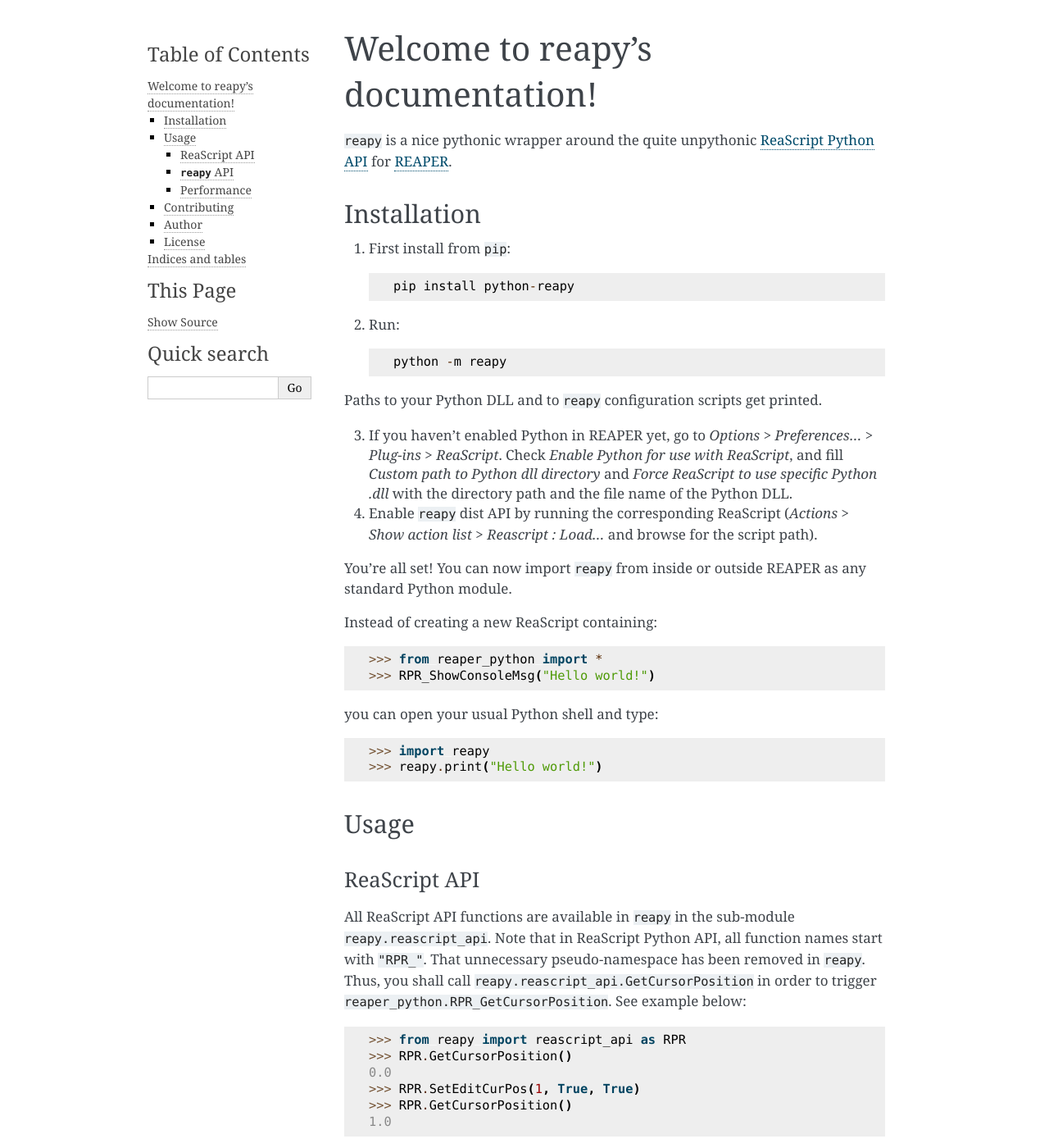
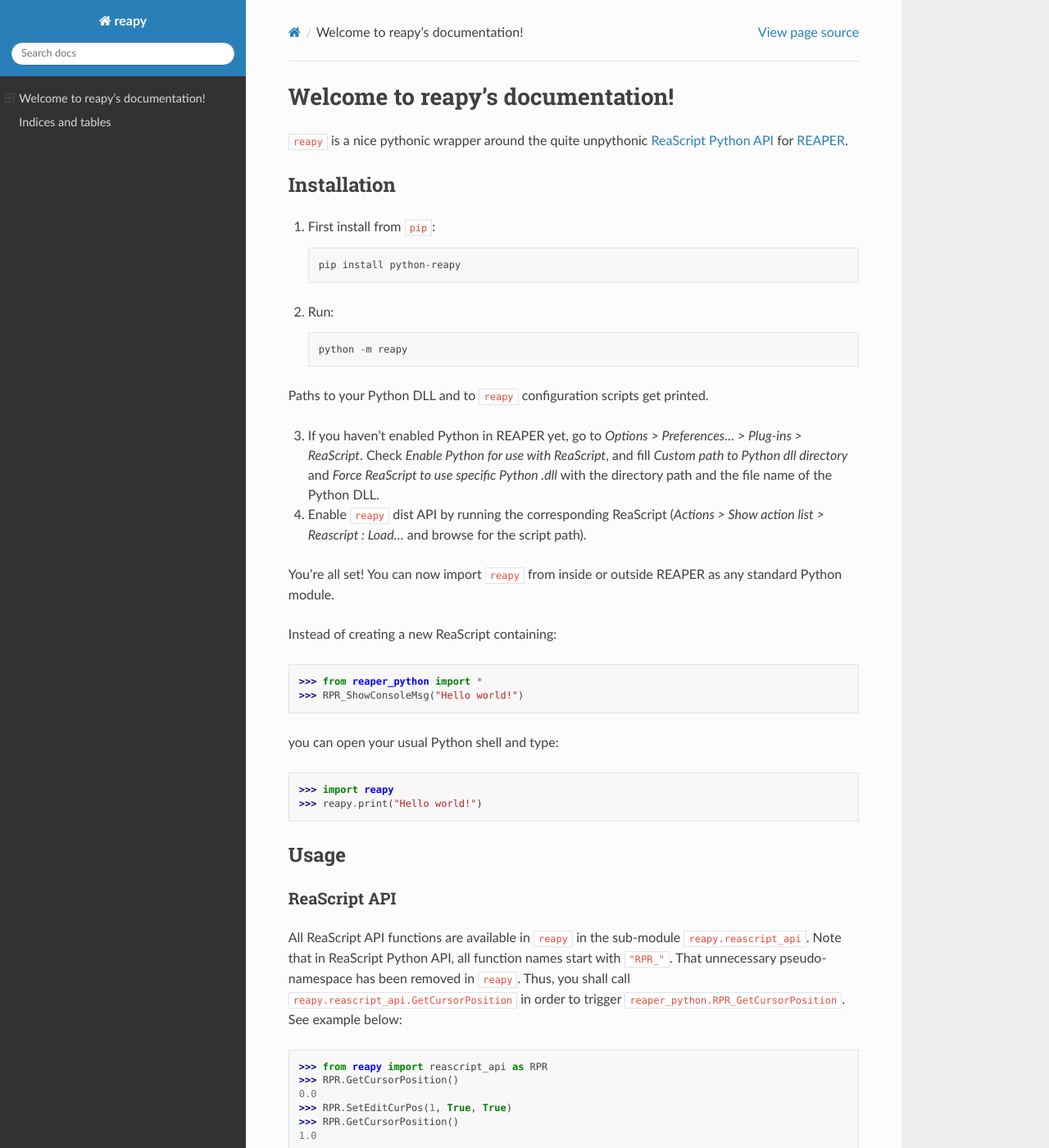
Before and after one commit to RomeoDespres/reapy, a Sphinx documentation site: the page built from docs/source/index.rst, in a window 1280 px wide and 1400 px high. Shown: the whole window at 82% size. Built offline with Sphinx 7.4.7 and the Read the Docs theme 2.0.0, drawn with Linux system fonts in a browser that asks for light colours; some of the changed text lies outside the part shown.

Commit message:
Switch to read the docs theme

```diff
--- a/docs/source/conf.py
+++ b/docs/source/conf.py
@@ -78,7 +78,7 @@
 # The theme to use for HTML and HTML Help pages.  See the documentation for
 # a list of builtin themes.
 #
-html_theme = 'alabaster'
+html_theme = 'sphinx_rtd_theme'
 
 # Theme options are theme-specific and customize the look and feel of a theme
 # further.  For a list of options available for each theme, see the
--- a/docs/source/index.rst
+++ b/docs/source/index.rst
@@ -103,7 +103,7 @@
 Contributing
 ------------
 
-For now, about a third of ReaScript API has a ``reapy`` counterpart. Feel free to extend the API by forking the `repository <https://github.com/RomeoDespres/reapy>`_ !
+For now, about a third of ReaScript API has a ``reapy`` counterpart, the docs are far from great, and many bugs are waiting to be found. Feel free to improve the project by checking the `contribution guide <https://github.com/RomeoDespres/reapy/blob/master/CONTRIBUTING.md>`_ !
 
 Author
 ------
```
